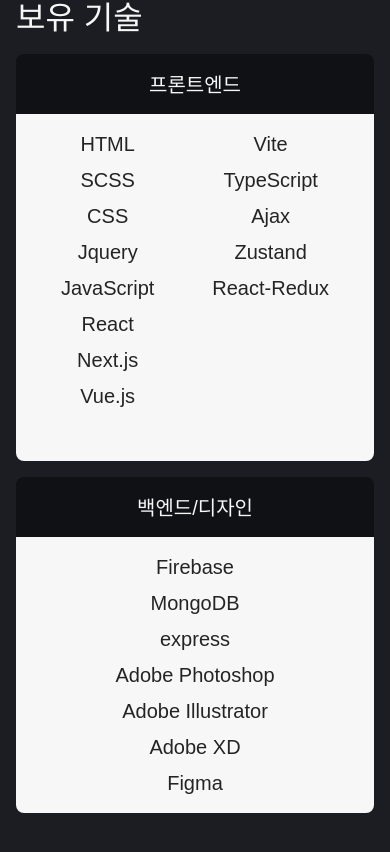
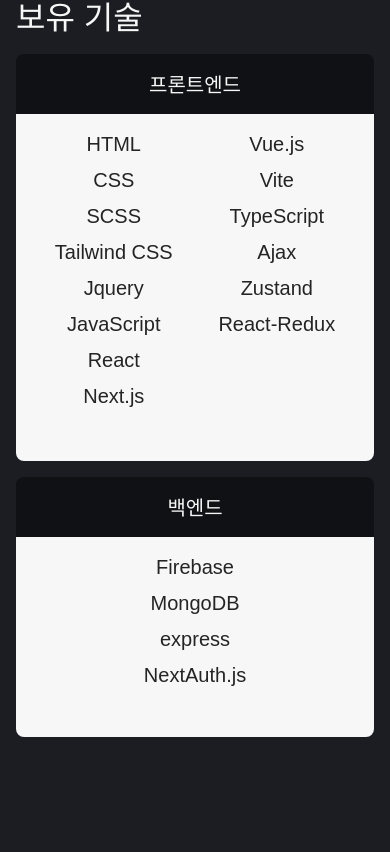
Before and after one commit to qodql/vue-portfolio, a Vue app: page / in a window 390 px wide. Shown: the part 2486-3338 px from the top of the page. Built offline with nearby package versions, Linux system fonts and the light colour scheme; a web font is replaced by a local one.

Commit message:
home css

```diff
--- a/src/App.vue
+++ b/src/App.vue
@@ -114,8 +114,9 @@
                             <ul>
                                 <!-- <li @click="showModal('HTML')"><p>HTML</p></li> -->
                                 <li><p>HTML</p></li>
+                                <li><p>CSS</p></li>
                                 <li><p>SCSS</p></li>
-                                <li><p>CSS</p></li>
+                                <li><p>Tailwind CSS</p></li>
                                 <li><p>Jquery</p></li>
                                 <li><p>JavaScript</p></li>
                                 <li><p>React</p></li>
@@ -131,17 +132,18 @@
                     </div>
                     <div class="skill-item">
                         <div class="skill-item-title">
-                            <p>백엔드/디자인</p>
+                            <p>백엔드</p>
                         </div>
                         <div class="skill-item-contents">
                             <ul>
                                 <li><p>Firebase</p></li>
                                 <li><p>MongoDB</p></li>
                                 <li><p>express</p></li>
-                                <li><p>Adobe Photoshop</p></li>
+                                <li><p>NextAuth.js</p></li>
+                                <!-- <li><p>Adobe Photoshop</p></li>
                                 <li><p>Adobe Illustrator</p></li>
                                 <li><p>Adobe XD</p></li>
-                                <li><p>Figma</p></li>
+                                <li><p>Figma</p></li> -->
                             </ul>
                         </div>
                     </div>
@@ -381,7 +383,7 @@
         let itemCount: number = 0;
         let itemNum: number = 0;
 
-        section2.style.height = scrollDistance * 1.35 + 'px';
+        section2.style.height = scrollDistance * 1.4 + 'px';
 
         // scroll controll
         const onScroll = () => {
@@ -389,7 +391,7 @@
 
             if (scrollY >= section2Top && scrollY <= section2Top + scrollDistance) {
                 horizontalScroll.style.position = 'fixed';
-                horizontalScroll.style.top = '28vh';
+                horizontalScroll.style.top = '25vh';
 
                 const progress = (scrollY - section2Top) / scrollDistance;
                 const translateX = -progress * (horizontalScrollWidth - windowWidth);
--- a/src/assets/styles/Main.scss
+++ b/src/assets/styles/Main.scss
@@ -284,7 +284,7 @@
                             display: flex;
                             flex-direction: column;
                             flex-wrap: wrap;
-                            gap: 12px 0;
+                            gap: 20px 0;
                             li {
                                 height: 28px;
                                 font-family: var(--font-primary);
@@ -294,7 +294,7 @@
                                 align-items: center;
                                 justify-content: center;
                                 p {
-                                    width: calc(50%);
+                                    width: 70%;
                                     position: relative;
                                     text-align: center;
                                     &:hover {
@@ -304,7 +304,7 @@
                                             height: 12px;
                                             content: '';
                                             position: absolute;
-                                            top: 9px;
+                                            top: 8px;
                                             left: -9px;
                                             background: url('@/assets/img/icon/icon-about-select.svg') no-repeat center;
                                         }
@@ -343,6 +343,22 @@
                     display: flex;
                     flex-direction: column;
                     cursor: pointer;
+                    &:hover {
+                        figure {
+                            position: relative;
+                            &::after {
+                                width: 100%;
+                                height: 100%;
+                                display: block;
+                                content: '';
+                                position: absolute;
+                                top: 0;
+                                left: 0;
+                                background-color: rgba($color: #000000, $alpha: 0.25);
+                                border-radius: 8px;
+                            }
+                        }
+                    }
                     figure {
                         width: 100%;
                         height: 308px;
--- a/src/assets/styles/Responsive.scss
+++ b/src/assets/styles/Responsive.scss
@@ -169,7 +169,7 @@
                             ul {
                                 li {
                                     p {
-                                        width: 60%;
+                                        width: 80%;
                                     }
                                 }
                             }
@@ -296,7 +296,7 @@
                                 li {
                                     font-size: 22px;
                                     p {
-                                        width: 80%;
+                                        width: 90%;
                                         &:hover {
                                             &::before {
                                                 top: 6px;
@@ -354,6 +354,48 @@
         }
     }
 }
+
+@media (max-width: 880px) {
+    .main {
+        #skill {
+            .skill-container {
+
+                .skill-inner {
+                    gap: 12px;
+                    .skill-item {
+                        width: 672px;
+                        .skill-item-title {
+                            height: 60px;
+                            line-height: 62px;
+                            p {
+                                font-size: 24px;
+                            }
+                        }
+                        .skill-item-contents {
+                            min-height: 327px;
+                            padding: 20px;
+                            ul {
+                                li {
+                                    font-size: 22px;
+                                    p {
+                                        width: 90%;
+                                        &:hover {
+                                            pointer-events: none;
+                                            &::before {
+                                                display: none;
+                                            }
+                                        }
+                                    }
+                                }
+                            }
+                        }
+                    }
+                }
+            }
+        }
+    }
+}
+
 
 @media (max-width: 760px) {
     .main {
@@ -444,12 +486,6 @@
                                     font-size: 20px;
                                     p {
                                         width: 100%;
-                                        &:hover {
-                                            pointer-events: none;
-                                            &::before {
-                                                display: none;
-                                            }
-                                        }
                                     }
                                 }
                             }
```
